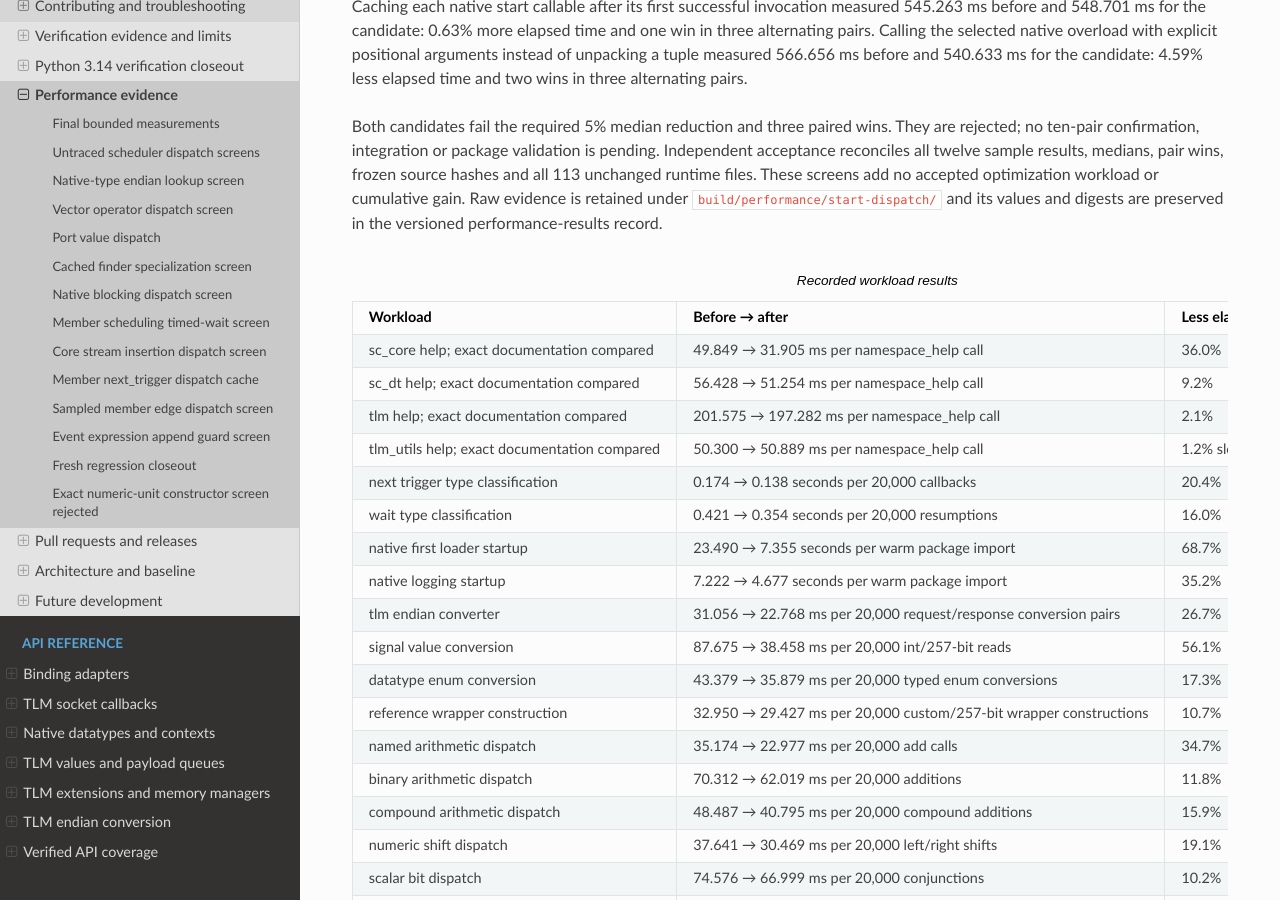
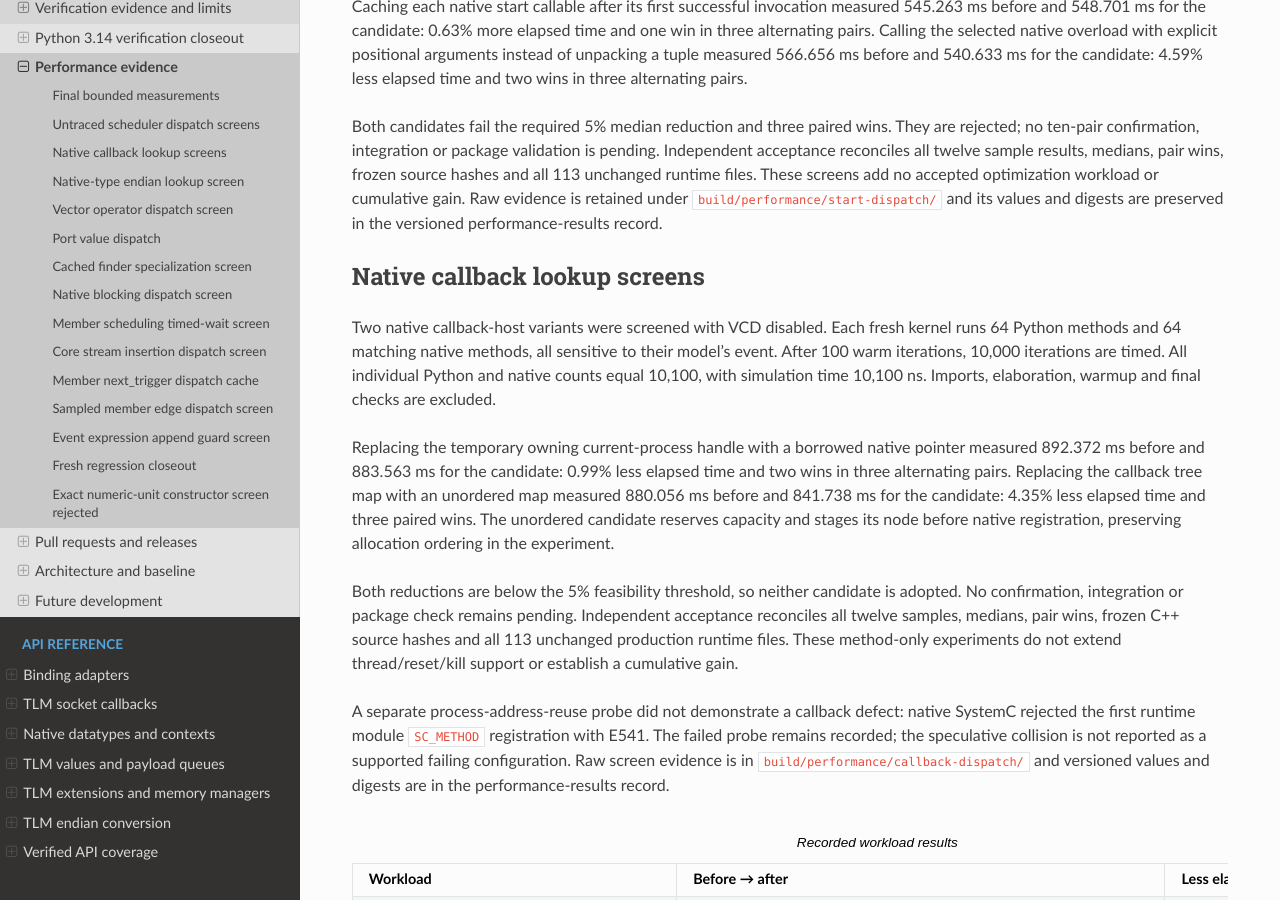
Before and after one commit to amal-khailtash/pysystemc, a Sphinx documentation site: the page built from docs/development/performance.rst, in a window 1280 px wide and 900 px high, scrolled down 1240 px. Built offline with Sphinx 7.4.7 and the Read the Docs theme 3.1.0, drawn with Linux system fonts in a browser that asks for light colours.

Commit message:
Close native callback lookup performance screens

```diff
--- a/docs/_static/performance-results.json
+++ b/docs/_static/performance-results.json
@@ -809,6 +809,44 @@
         }
       ],
       "limits": "No adopted optimization, ten-pair confirmation or package gate. All113runtime bytes unchanged. VCD disabled; native kernel and analytical callback/value/time checks pass for every fresh-process sample. No cumulative gain claim."
+    },
+    {
+      "id": "native-callback-raw-lookup",
+      "date": "2026-11-15",
+      "status": "rejected",
+      "before_ms": 892.372403293848,
+      "candidate_ms": 883.5626132786274,
+      "elapsed_reduction_percent": 0.9872324584111691,
+      "pairs": 3,
+      "wins": 2,
+      "scope": "64Python+64native event-sensitive methods,10000 timed event iterations after100warm iterations; VCDoff; imports/elaboration/warmup/final checks excluded; one frozen native callback host variant per process.",
+      "reason": "Below5%median-reduction feasibility threshold; raw also fails3/3wins.",
+      "evidence": [
+        {
+          "path": "build/performance/callback-dispatch/raw-screen.json",
+          "sha256": "c8780f03bb01ba993971347522a909a2a9746352b478074257554a3603e3ccf7"
+        }
+      ],
+      "limits": "Frozen native host classes; method processes only. Matched native/Python counts and time checked; no suspension/reset/kill support promoted. All113production source files unchanged; no confirmation, adoption, package gate or cumulative gain. Pointer-reuse hypothesis was not reproduced because nativeE541 prohibits runtime module SC_METHOD registration."
+    },
+    {
+      "id": "native-callback-hash-lookup",
+      "date": "2026-11-15",
+      "status": "rejected",
+      "before_ms": 880.0556026399136,
+      "candidate_ms": 841.73783659935,
+      "elapsed_reduction_percent": 4.354016487778878,
+      "pairs": 3,
+      "wins": 3,
+      "scope": "64Python+64native event-sensitive methods,10000 timed event iterations after100warm iterations; VCDoff; imports/elaboration/warmup/final checks excluded; one frozen native callback host variant per process.",
+      "reason": "Below5%median-reduction feasibility threshold; raw also fails3/3wins.",
+      "evidence": [
+        {
+          "path": "build/performance/callback-dispatch/hash-screen.json",
+          "sha256": "c3a04fdc6135e931ecd37266aa71e3f76793dd62eee036d6ce15e44b54b3994a"
+        }
+      ],
+      "limits": "Frozen native host classes; method processes only. Matched native/Python counts and time checked; no suspension/reset/kill support promoted. All113production source files unchanged; no confirmation, adoption, package gate or cumulative gain. Pointer-reuse hypothesis was not reproduced because nativeE541 prohibits runtime module SC_METHOD registration."
     }
   ],
   "current_working_tree_acceptance": {
--- a/docs/development/performance.rst
+++ b/docs/development/performance.rst
@@ -83,6 +83,37 @@ medians, pair wins, frozen source hashes and all 113 unchanged runtime files.
 These screens add no accepted optimization workload or cumulative gain.
 Raw evidence is retained under ``build/performance/start-dispatch/`` and its
 values and digests are preserved in the versioned performance-results record.
+
+Native callback lookup screens
+------------------------------
+
+Two native callback-host variants were screened with VCD disabled. Each fresh
+kernel runs 64 Python methods and 64 matching native methods, all sensitive to
+their model's event. After 100 warm iterations, 10,000 iterations are timed.
+All individual Python and native counts equal 10,100, with simulation time
+10,100 ns. Imports, elaboration, warmup and final checks are excluded.
+
+Replacing the temporary owning current-process handle with a borrowed native
+pointer measured 892.372 ms before and 883.563 ms for the candidate: 0.99% less
+elapsed time and two wins in three alternating pairs. Replacing the callback
+tree map with an unordered map measured 880.056 ms before and 841.738 ms for
+the candidate: 4.35% less elapsed time and three paired wins. The unordered
+candidate reserves capacity and stages its node before native registration,
+preserving allocation ordering in the experiment.
+
+Both reductions are below the 5% feasibility threshold, so neither candidate
+is adopted. No confirmation, integration or package check remains pending.
+Independent acceptance reconciles all twelve samples, medians, pair wins,
+frozen C++ source hashes and all 113 unchanged production runtime files.
+These method-only experiments do not extend thread/reset/kill support or
+establish a cumulative gain.
+
+A separate process-address-reuse probe did not demonstrate a callback defect:
+native SystemC rejected the first runtime module ``SC_METHOD`` registration
+with E541. The failed probe remains recorded; the speculative collision is
+not reported as a supported failing configuration. Raw screen evidence is in
+``build/performance/callback-dispatch/`` and versioned values and digests are
+in the performance-results record.
 
 .. list-table:: Recorded workload results
    :header-rows: 1
```
